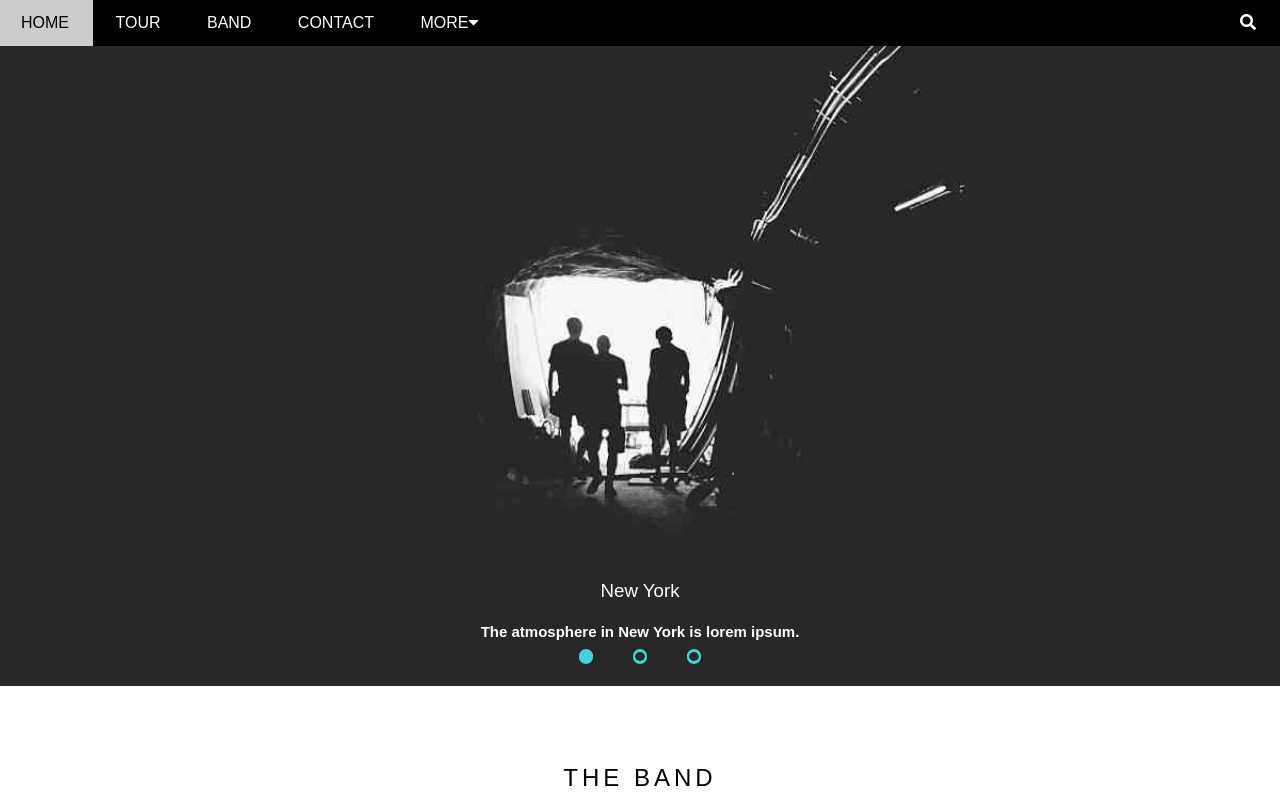
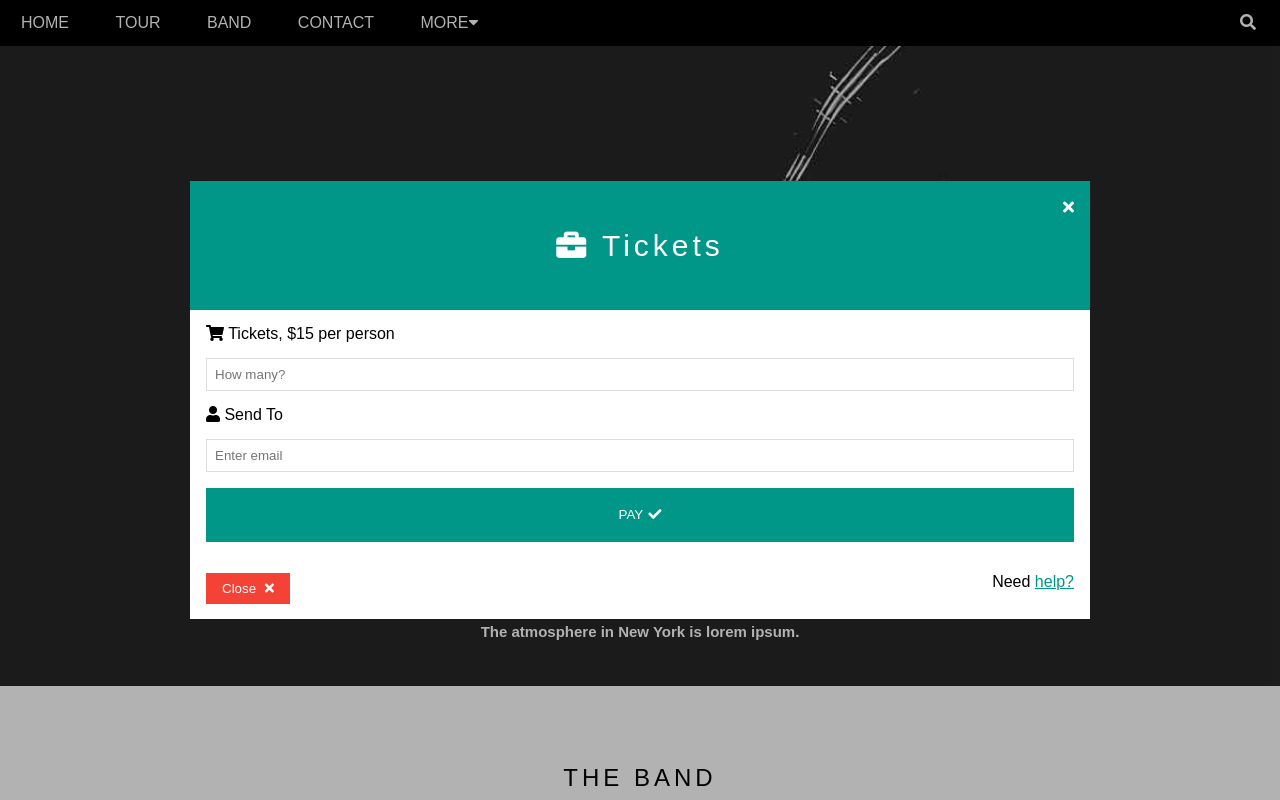
Before and after one commit to huyyenthanh1999/w3band, a plain HTML site: page index.html in a window 1280 px wide. Shown: the top 800 px of the page. Drawn offline with Linux system fonts and the light colour scheme.

Commit message:
sua loi the ban

```diff
--- a/index.html
+++ b/index.html
@@ -128,7 +128,7 @@
                             <p class="place-name">New York</p>
                             <p class="place-time">Fri 27 Nov 2016</p>
                             <p class="about-place">Praesent tincidunt sed tellus ut rutrum sed vitae justo.</p>
-                            <button class="btn">Buy Tickets</button>
+                            <button class="btn" onclick="buyTicket()">Buy Tickets</button>
                         </div>
                     </div>
                     <div class="place-item">
@@ -137,7 +137,7 @@
                             <p class="place-name">New York</p>
                             <p class="place-time">Fri 27 Nov 2016</p>
                             <p class="about-place">Praesent tincidunt sed tellus ut rutrum sed vitae justo.</p>
-                            <button class="btn">Buy Tickets</button>
+                            <button class="btn" onclick="buyTicket()">Buy Tickets</button>
                         </div>
                     </div>
                     <div class="place-item">
@@ -146,7 +146,7 @@
                             <p class="place-name">New York</p>
                             <p class="place-time">Fri 27 Nov 2016</p>
                             <p class="about-place">Praesent tincidunt sed tellus ut rutrum sed vitae justo.</p>
-                            <button class="btn">Buy Tickets</button>
+                            <button class="btn" onclick="buyTicket()">Buy Tickets</button>
                         </div>
                     </div>
                     <div class="clear"></div>
@@ -178,7 +178,11 @@
                                 <div class="col col-1">
                                     <input placeholder="Message" type="text" required name="" id="">
                                 </div>
+                                <div class="clear"></div>
+                            </div>
+                            <div class="send__btn">
                                 <button class="btn send" type="submit">SEND</button>
+                                <div class="clear"></div>
                             </div>
                         </form>
                     </div>
@@ -204,7 +208,45 @@
             <p class="powerby">Powered by <a href="">w3.css</a></p>
         </div>
     </div>
+    <!-- modal buy ticket -->
+    <div class="modal">
+        <div class="modal__container">
+            <div class="modal-header">
+                <h2>
+                    <i class="modal__header-icon fas fa-briefcase"></i>
+                    Tickets
+                </h2>
+                <div class="modal__close-btn" onclick="closeModal()">
+                    <i class="fas fa-times"></i>
+                </div>
+            </div>
+            <div class="modal__content">
+                <form class="modal__buy-form">
+                    <label for="">
+                        <i class="fa fa-shopping-cart"></i>
+                        Tickets, $15 per person
+                    </label>
+                    <input type="text" name="" placeholder="How many?" id="">
+                    <label for="">
+                        <i class="fa fa-user"></i>
+                        Send To
+                    </label>
+                    <input type="text" name="" placeholder="Enter email" id="">
+                    <button class="pay-btn">PAY<i class="fas fa-check"></i></button>
+                </form>
+                <div class="modal__footer">
+                    <button class="close-btn" onclick="closeModal()">
+                        Close
+                        <i class="fas fa-times"></i>
+                    </button>
+                    <div class="help-corner">
+                        <span>Need <a href="">help?</a></span>
+                    </div>
+                </div>
+            </div>
 
+        </div>
+    </div>
 
 </body>
 <script>
@@ -235,7 +277,7 @@
             }
         }
     }
-
+    // slider autoplay
     var counter = 1;
     setInterval(function(){
         document.getElementById('radio' + counter).checked = true;
@@ -244,6 +286,16 @@
             counter = 1;
         }
     },4000)
+
+    // buy ticket function
+    var modal = document.querySelector(".modal");
+    function buyTicket(){
+        modal.style.display ="";
+    }
+
+    function closeModal(){
+        modal.style.display = "none"
+    }
 </script>
 
 </html>
--- a/main.css
+++ b/main.css
@@ -149,6 +149,7 @@ html {
     border-radius: 10px;
     cursor: pointer;
     transition: 1s;
+    display: none;
 }
 
 .manual-btn:not(:last-child){
@@ -185,6 +186,7 @@ html {
     border-radius: 10px;
     cursor: pointer;
     transition: 1s;
+    display: none;
 }
 
 .navigation-auto div:not(:last-child){
@@ -424,10 +426,12 @@ h2.content-heading {
     border: 1px solid #ddd;
 }
 
+.send__btn {
+    margin-top: 16px;
+}
+
 .send {
     float: right;
-    margin-top: 16px;
-    margin-right: 8px;
 }
 /* end:contact */
 
@@ -464,6 +468,131 @@ h2.content-heading {
     color: #000;
 }
 /* End */
+
+/* css modal buy ticket */
+
+.modal {
+    z-index: 10;
+    top: 0;
+    position: fixed;
+    width: 100vw;
+    height: 100vh;
+    background-color: rgba(0, 0,0, 0.3);
+    display: flex;
+    align-items: center;
+    justify-content: center;
+}
+
+
+
+.modal__container {
+    position: absolute;
+    background-color: #fff;
+    width: 900px;
+    max-width: calc(100% - 30px);
+}
+
+.modal-header {
+    position: relative;
+    padding: 32px 16px;
+    color: #fff;
+    background-color: #009688;
+    text-align: center;
+}
+
+.modal-header h2 {
+    font-size: 30px;
+    line-height: 1.5;
+    letter-spacing: 4px;
+    font-weight: 400;
+    margin: 10px 0;
+}
+
+.modal__header-icon {
+
+}
+
+.modal__close-btn {
+    position: absolute;
+    top: 0;
+    right: 0;
+    padding: 8px 16px;
+}
+
+.modal__close-btn:hover,.close-btn:hover,.pay-btn:hover {
+    background-color: #ddd;
+    color: #000;
+    cursor: pointer;
+}
+
+.modal__close-btn i {
+    line-height: 36px;
+}
+
+.modal__content {
+    padding: 0 16px;
+}
+
+.modal__buy-form {
+
+}
+
+.modal__buy-form label {
+    margin: 15px 0;
+    display: block;
+}
+
+.modal__buy-form input {
+    width: 100%;
+    padding: 8px;
+    outline: none;
+    border: 1px solid #ddd;
+}
+
+.pay-btn {
+    width: 100%;
+    background-color: #009688;
+    color: #fff;
+    padding: 16px;
+    margin: 16px 0;
+    line-height: 22px;
+    border: none;
+    cursor: pointer;
+}
+
+.pay-btn i {
+    margin-left: 5px;
+}
+
+.pay-btn:active {
+    transform: scale(0.98);
+}
+
+.modal__footer {
+    display: flex;
+    justify-content: space-between;
+
+}
+
+.close-btn {
+    background-color: #f44336;
+    color: #fff;
+    padding: 8px 16px;
+    border: none;
+    margin: 15px 0;
+}
+
+.close-btn i {
+    margin-left: 5px;
+}
+
+.modal__footer a {
+    color: #009688;
+}
+
+.help-corner {
+    margin: 15px 0;
+}
 
 /* Mobile */
 @media (max-width:739px){
@@ -510,4 +639,29 @@ h2.content-heading {
     .slide .heading {
         display: none;
     }
+
 }
+/* @media (min-width:993px){
+    .modal__container {
+        width: 900px;
+    }
+}
+
+@media (max-width:992px) and (min-width:769px) {
+    .modal__container{
+        width: 600px;
+    }
+}
+
+@media (max-width:768px) and (min-width:601px) {
+    .modal__container {
+        width: 500px;
+    }
+}
+
+@media (max-width:600px){
+    .modal__container {
+        margin: 0 10px;
+        width: auto !important;
+    }
+} */
```
